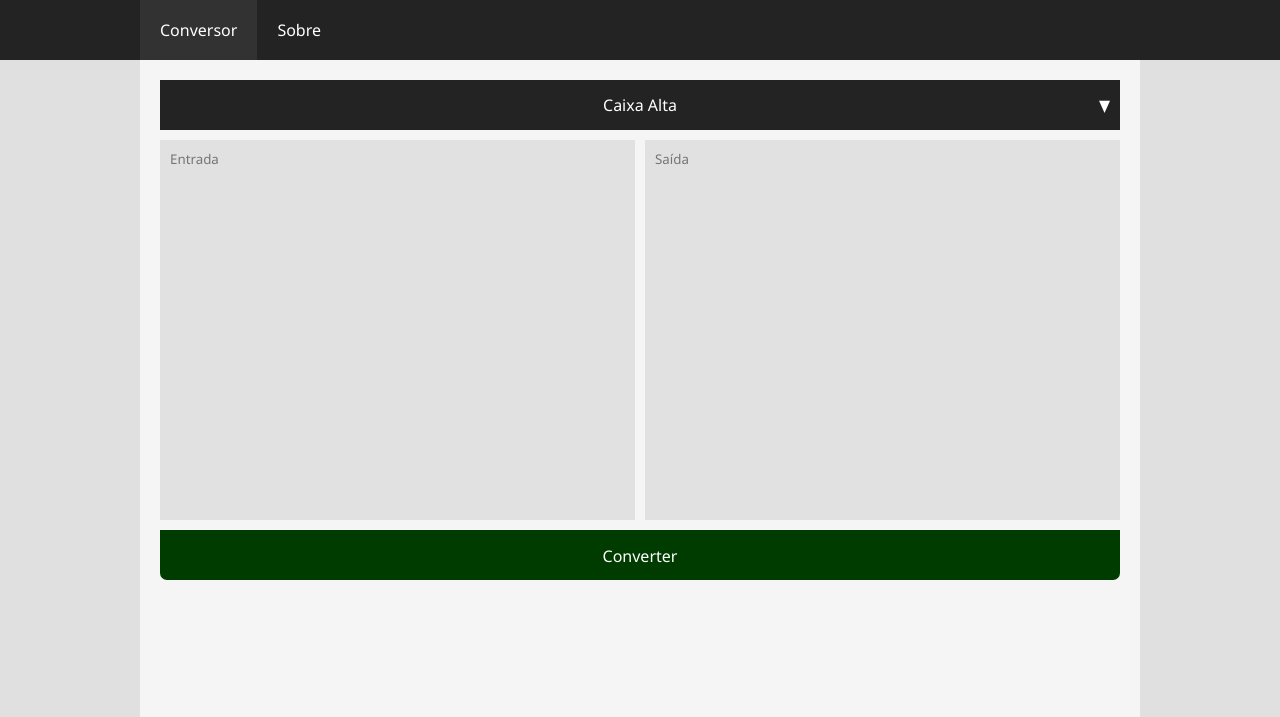
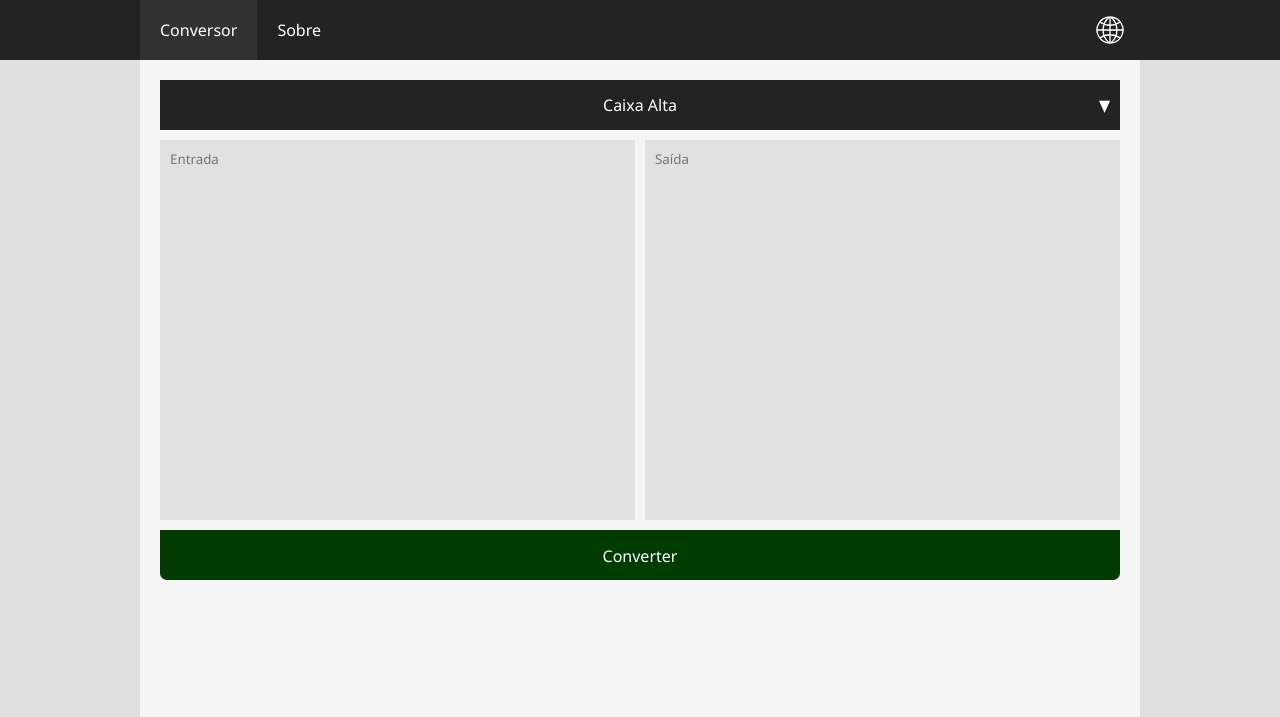
Before and after one commit to karranlemos/TextConverter, a PHP site: page / in a window 1280 px wide. Shown: the top 717 px of the page. Run offline with PHP 8.4, Linux system fonts and the light colour scheme.

Commit message:
Add languages button

```diff
--- a/css/style.css
+++ b/css/style.css
@@ -90,10 +90,15 @@ div#navbar nav {
 
 div#navbar nav div.central-navbar {
     display: flex;
-    justify-content: start;
+    justify-content: space-between;
 
     width: 100%;
     max-width: var(--content-max-width);
+}
+
+div#navbar nav div.central-navbar div.page-buttons {
+    display: flex;
+    justify-content: start;
 }
 
 div#navbar nav button.menu-button {
@@ -107,7 +112,14 @@ div#navbar nav button {
     background-color: transparent;
     color: var(--color-nav-menu);
     cursor: pointer;
+}
 
+div#navbar nav button.languages-button {
+    background-image: url('../images/Globe_icon-white.svg');
+    background-size: 28px !important;
+    background-position: center;
+    background-repeat: no-repeat;
+    width: 60px;
 }
 
 div#navbar nav button:hover {
@@ -308,6 +320,9 @@ button#execute-converter:active {
         width: 100%;
         height: 48px;
     }
+    div#navbar nav div.central-navbar div.page-buttons {
+        display: block;
+    }
     div#navbar nav button.menu-button {
         font-size: 24px;
         display: inline-block;
--- a/js/script.js
+++ b/js/script.js
@@ -232,7 +232,7 @@ class MenuPages {
         this.menuCentralNavbar = document.querySelector('#navbar div.central-navbar')
         if (!this.menuCentralNavbar)
             throw '"#navbar div.central-navbar" doesn\'t exist'
-        var menuButtonsCollection = this.menuCentralNavbar.querySelectorAll('button')
+        var menuButtonsCollection = this.menuCentralNavbar.querySelectorAll('div.page-buttons button')
         if (!menuButtonsCollection)
             throw '"#navbar div.central-navbar button" doesn\'t exist'
         this.mobileMenuButton = document.querySelector('#navbar button.menu-button')
--- a/templates/index.php
+++ b/templates/index.php
@@ -12,8 +12,13 @@
     <div id="navbar" class="container-parts">
       <nav>
         <div class="central-navbar">
-          <button type="button" data-page-id="converter"><?php echo $lang_codes->translate('Converter'); ?></button>
-          <button type="button" data-page-id="about"><?php echo $lang_codes->translate('About'); ?></button>
+          <div class="page-buttons">
+            <button type="button" data-page-id="converter"><?php echo $lang_codes->translate('Converter'); ?></button>
+            <button type="button" data-page-id="about"><?php echo $lang_codes->translate('About'); ?></button>
+          </div>
+          <div class="settings-buttons">
+            <button type="button" class="languages-button"></button>
+          </div>
         </div>
         <button type="button" class="menu-button"></button>
       </nav>
```
Also changed, not shown: images/Globe_icon-white.svg (added).
